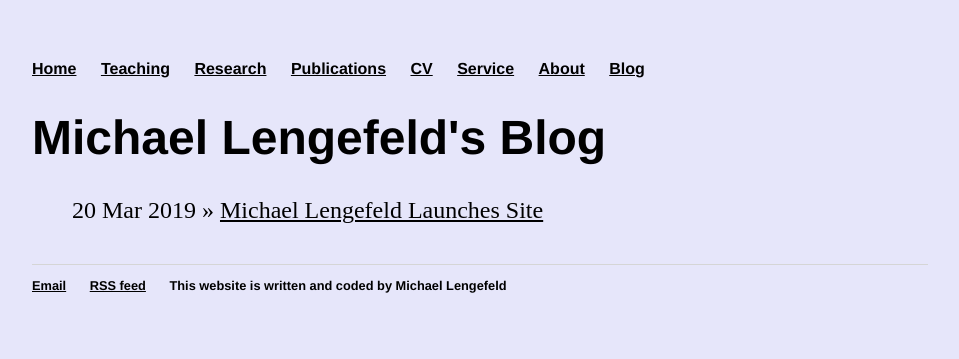
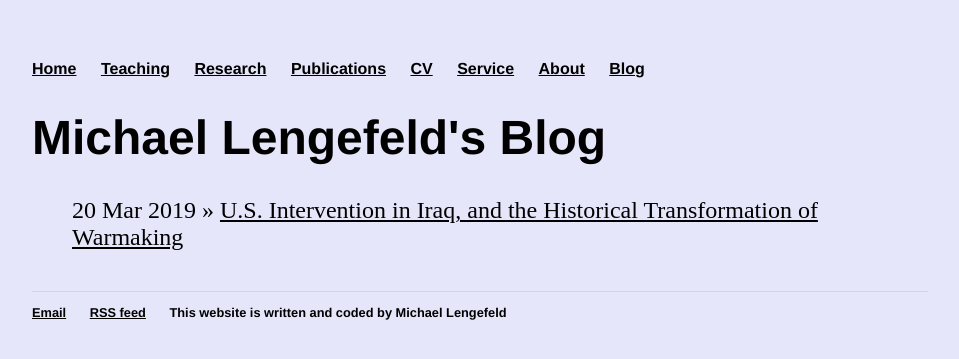
Before and after one commit to resilience1/resilience1.github.io, a Jekyll site: the page built from blog/index.html, in a window 1280 px wide. Shown: the top 359 px of the page, without its empty margins (160-1119 px from the left). Built offline with Jekyll 4.4.1, drawn with Linux system fonts in a browser that asks for light colours; nearby versions of some CDN libraries.

Commit message:
Update 2018-04-02-michael-lengefeld-site-launched.md

```diff
--- a/_posts/2018-04-02-michael-lengefeld-site-launched.md
+++ b/_posts/2018-04-02-michael-lengefeld-site-launched.md
@@ -1,6 +1,6 @@
 ---
 layout: post
-title: "Michael Lengefeld Launches Site"
+title: "U.S. Intervention in Iraq, and the Historical Transformation of Warmaking"
 date: 2019-03-20
 ---
-Last night was the 16-year anniversary of the American-led intervention in <a href="https://theintercept.com/2018/04/09/video-a-brief-history-of-u-s-intervention-in-iraq-over-the-past-half-century/">Iraq</a>. As we contemplate the enduring consequences of this intervention for human rights and political stability in Iraq, it's also useful to think about how this intervention fits into the broader context of state warmaking. In our recent piece published in <a href="https://journals.sagepub.com/doi/10.1177/0095327X19832615"><i>Armed Forces and Society</i></a>, Chad Smith and I consider the environmental consequences of this "new war" - and the variations in the warmaking of developed and lesser developed countries.
+Last night was the 16-year anniversary of the American-led intervention in <a href="https://theintercept.com/2018/04/09/video-a-brief-history-of-u-s-intervention-in-iraq-over-the-past-half-century/">Iraq</a>. As we contemplate the enduring consequences of this intervention for human rights and political stability in Iraq, it's also useful to think about how this intervention fits into the broader context of state warmaking. In our recent piece published in <a href="https://journals.sagepub.com/doi/10.1177/0095327X19832615"><i>Armed Forces and Society</i></a>, Chad Smith and I consider the environmental consequences of this "new war" - and the variations in the warmaking for developed and lesser developed countries.
```
